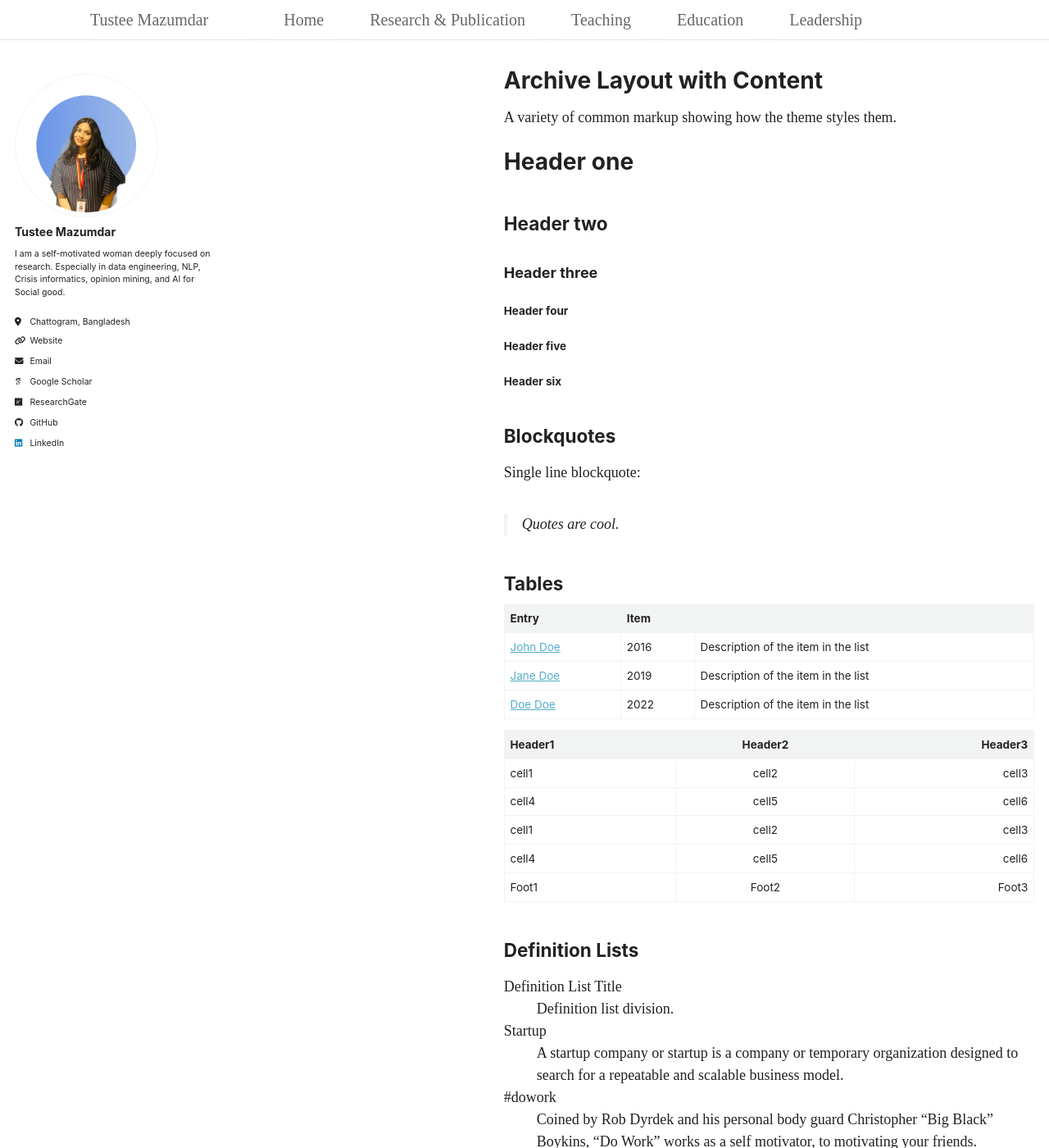
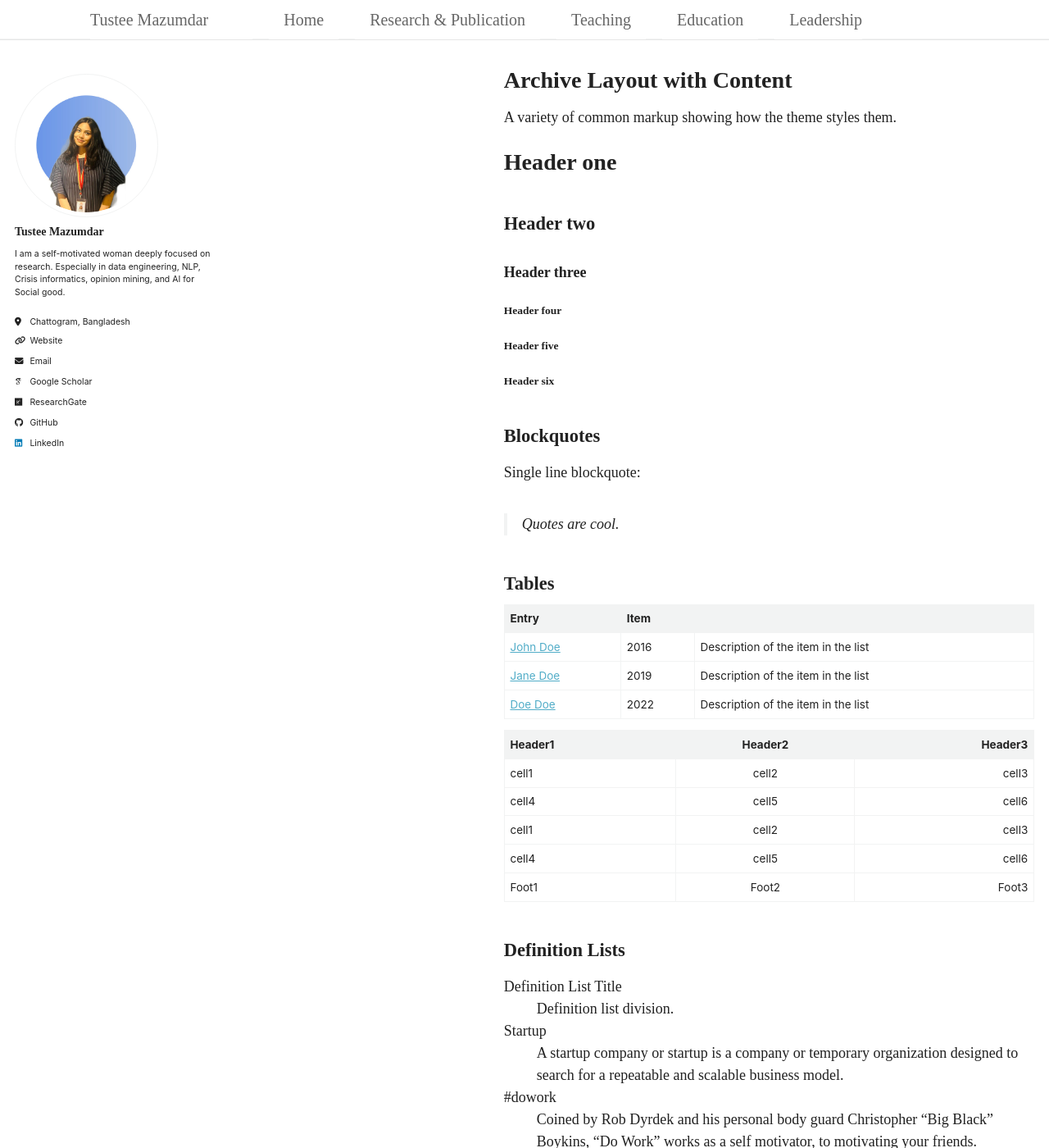
Before and after one commit to TusteeMazumdar/TusteeMazumdar.github.io, a Jekyll site: the page built from _pages/archive-layout-with-content.md, in a window 1280 px wide and 1400 px high. Shown: the whole window at 82% size. Built offline with Jekyll 4.4.1, drawn with Linux system fonts in a browser that asks for light colours; some web fonts are replaced; a script bundle is joined from its source files by our own code; library files that are not in the unit come from our copies.

Commit message:
Update main.scss

```diff
--- a/assets/css/main.scss
+++ b/assets/css/main.scss
@@ -227,3 +227,20 @@
   font-size: 18px;
   font-weight: 600;
 }
+/* ===== MAKE ALL HEADINGS ACADEMIC FONT ===== */
+
+h1, h2, h3, h4, h5, h6 {
+  font-family: "Times New Roman", Times, serif !important;
+  font-weight: 600;
+}
+
+/* Page titles like "Education", "Publications" */
+.page__title {
+  font-family: "Times New Roman", Times, serif !important;
+  font-weight: 700;
+}
+
+/* Section headers inside content */
+.archive__item-title {
+  font-family: "Times New Roman", Times, serif !important;
+}
```
